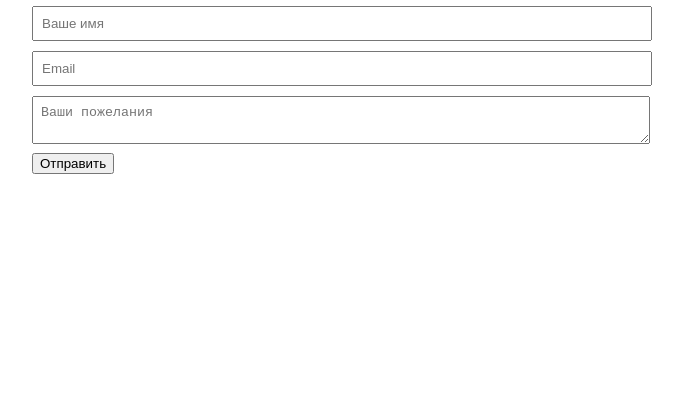
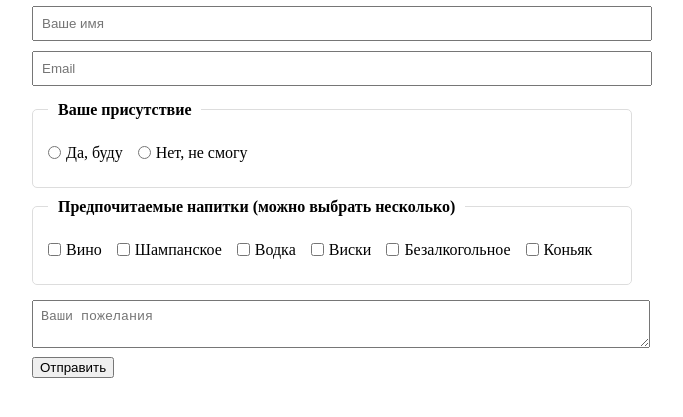
Before and after one commit to Copy1ngN1nja/Birthday50, a plain HTML site: page index.html in a window 1280 px wide. Shown: the part 131-548 px from the top of the page, without its empty margins (308-991 px from the left). Drawn offline with Linux system fonts and the light colour scheme.

Commit message:
Update index.html

```diff
--- a/index.html
+++ b/index.html
@@ -6,6 +6,11 @@
     <style>
         .container { max-width: 600px; margin: 2rem auto; padding: 20px; }
         input, textarea { width: 100%; padding: 8px; margin: 5px 0; }
+        fieldset { border: 1px solid #ddd; margin: 10px 0; padding: 15px; border-radius: 5px; }
+        legend { font-weight: bold; padding: 0 10px; }
+        .radio-group, .checkbox-group { display: flex; gap: 15px; margin: 10px 0; }
+        .radio-group label, .checkbox-group label { display: flex; align-items: center; gap: 5px; }
+        input[type="radio"], input[type="checkbox"] { width: auto; margin: 0; }
     </style>
 </head>
 <body>
@@ -14,6 +19,27 @@
         <form id="surveyForm">
             <input type="text" name="name" placeholder="Ваше имя" required>
             <input type="email" name="email" placeholder="Email" required>
+
+            <fieldset>
+                <legend>Ваше присутствие</legend>
+                <div class="radio-group">
+                    <label><input type="radio" name="attendance" value="yes" required> Да, буду</label>
+                    <label><input type="radio" name="attendance" value="no"> Нет, не смогу</label>
+                </div>
+            </fieldset>
+
+            <fieldset>
+                <legend>Предпочитаемые напитки (можно выбрать несколько)</legend>
+                <div class="checkbox-group">
+                    <label><input type="checkbox" name="drinks" value="wine"> Вино</label>
+                    <label><input type="checkbox" name="drinks" value="champagne"> Шампанское</label>
+                    <label><input type="checkbox" name="drinks" value="vodka"> Водка</label>
+                    <label><input type="checkbox" name="drinks" value="whiskey"> Виски</label>
+                    <label><input type="checkbox" name="drinks" value="soda"> Безалкогольное</label>
+                    <label><input type="checkbox" name="drinks" value="konyak"> Коньяк</label>
+                </div>
+            </fieldset>
+
             <textarea name="comment" placeholder="Ваши пожелания"></textarea>
             <button type="submit">Отправить</button>
         </form>
```
